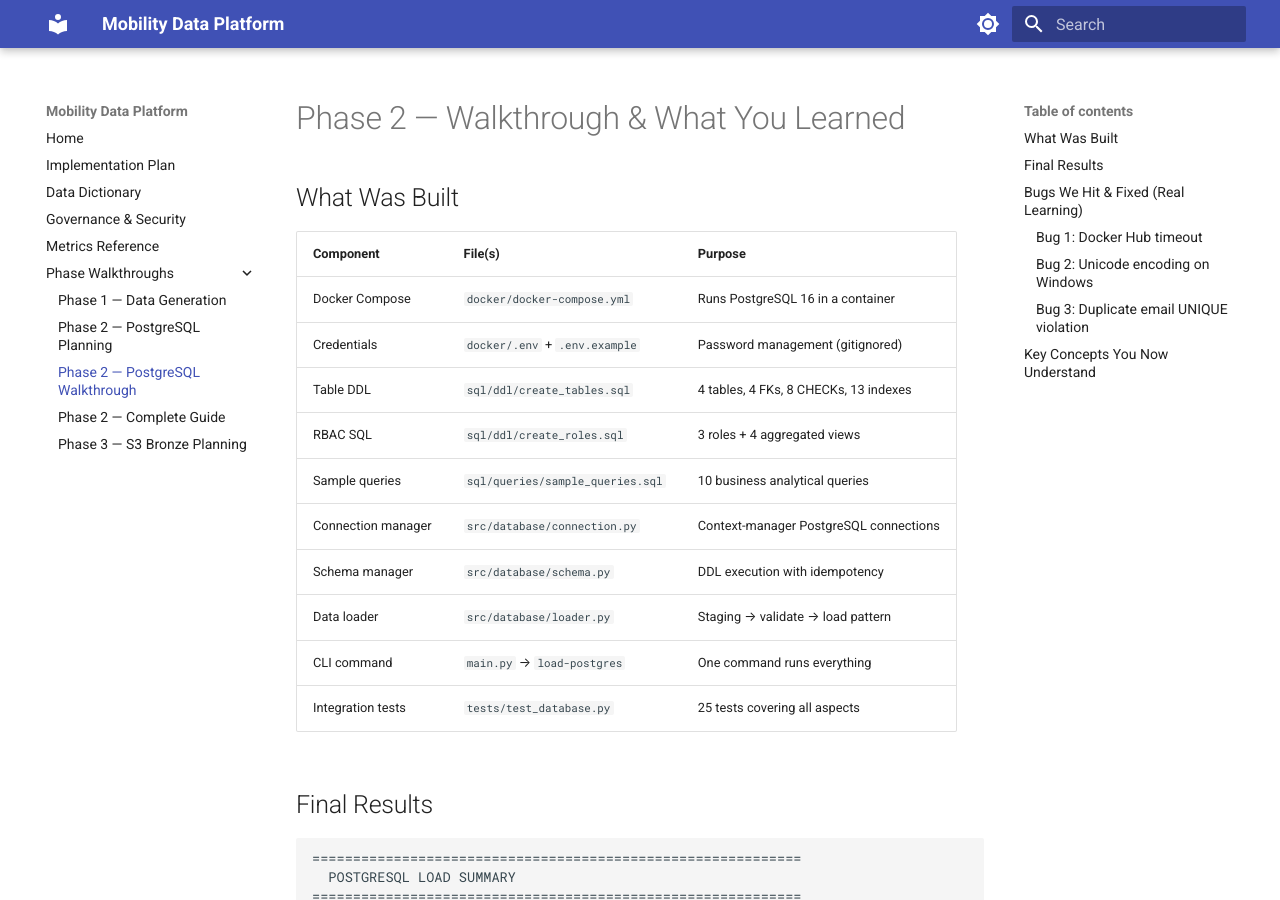
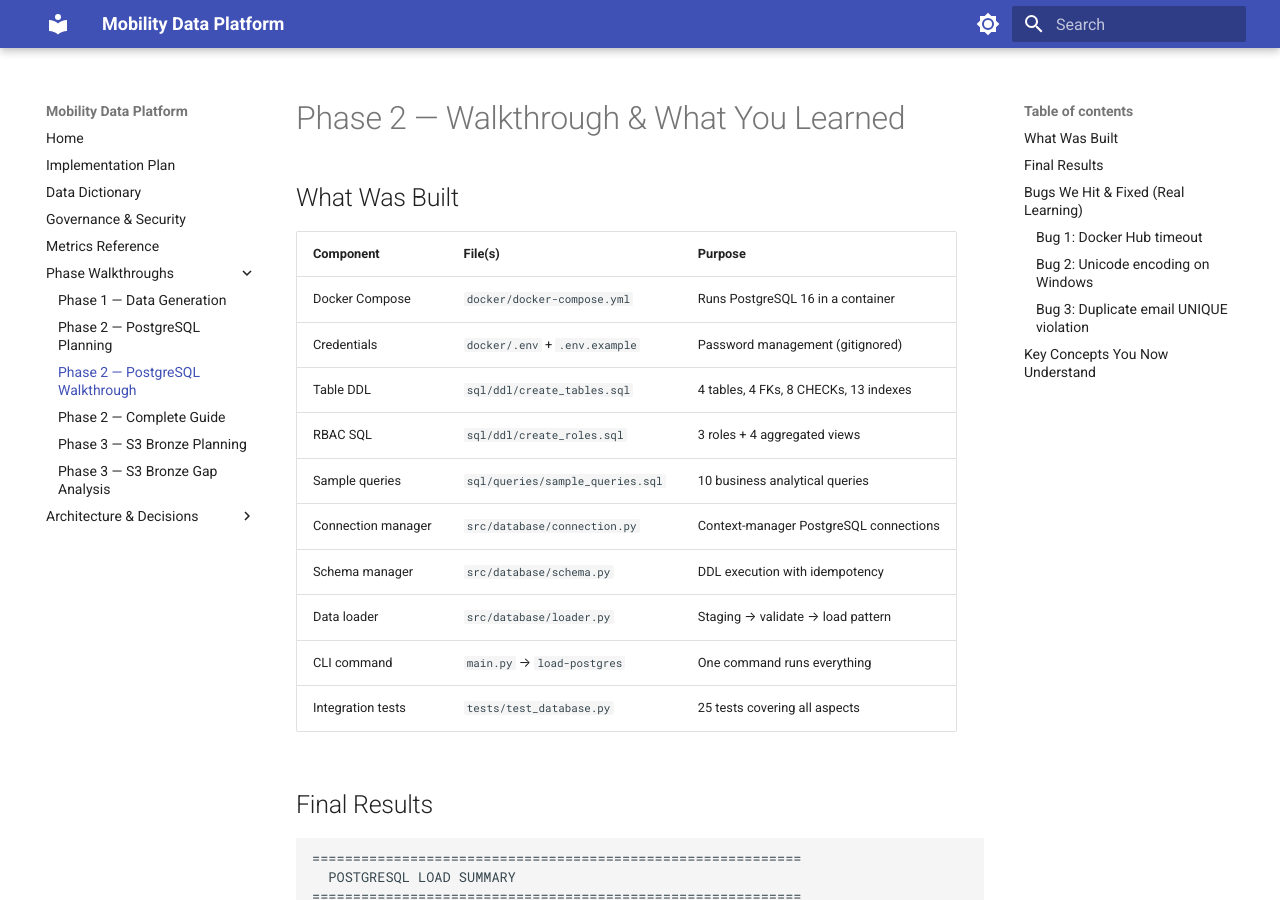
Before and after one commit to RaviShinde19/mobility-data-platform, an MkDocs documentation site: the page built from docs/phase2_walkthrough.md, in a window 1280 px wide and 900 px high. Built offline with MkDocs 1.6.1 and Material for MkDocs 9.7.7, drawn with Linux system fonts in a browser that asks for light colours.

Commit message:
docs: Add Phase 3 Gap Analysis and Tradeoffs to MkDocs navigation

```diff
--- a/mkdocs.yml
+++ b/mkdocs.yml
@@ -57,3 +57,6 @@
     - Phase 2 — PostgreSQL Walkthrough: phase2_walkthrough.md
     - Phase 2 — Complete Guide: phase2_complete_guide.md
     - Phase 3 — S3 Bronze Planning: phase3_planning.md
+    - Phase 3 — S3 Bronze Gap Analysis: phase3_gap_analysis.md
+  - Architecture & Decisions:
+    - Enterprise Trade-offs: enterprise_tradeoffs.md
```
